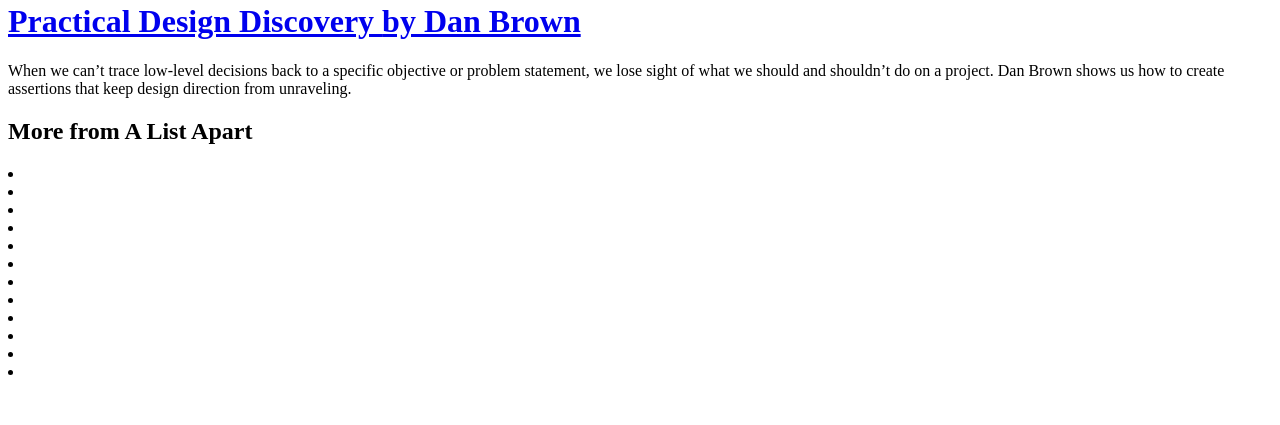
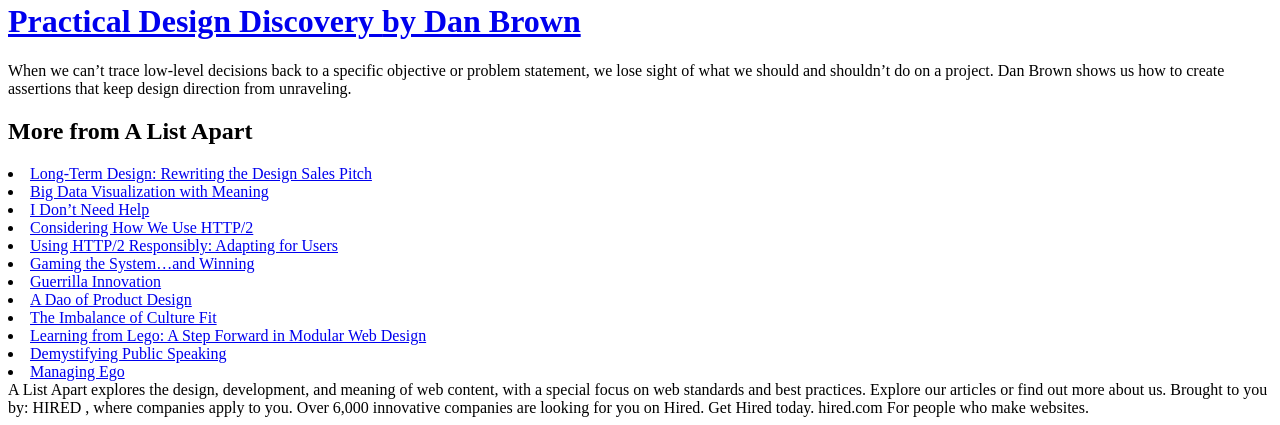
Before and after one commit to SwapnaBru/html-project, a plain HTML site: page index.html in a window 1280 px wide. Shown: the part 730-1155 px from the top of the page. Before the commit the page ends 1119 px from the top, so only its background shows below. Drawn offline with Linux system fonts and the light colour scheme.

Commit message:
created the list of articles and liked them each

```diff
--- a/index.html
+++ b/index.html
@@ -23,20 +23,26 @@
 
 <h2>More from A List Apart</h2>
 
-<li></li>
-<li></li>
-<li></li>
-<li></li>
-<li></li>
-<li></li>
-<li></li>
-<li></li>
-<li></li>
-<li></li>
-<li></li>
-<li></li>
+<li><a href="https://alistapart.com/article/long-term-design-rewriting-the-design-sales-pitch">
+Long-Term Design: Rewriting the Design Sales Pitch </a></li>
+<li><a href="#">Big Data Visualization with Meaning</a></li>
+<li><a href="#">I Don’t Need Help</a></li>
+<li><a href="#">Considering How We Use HTTP/2</a></li>
+<li><a href="#">Using HTTP/2 Responsibly: Adapting for Users</a></li>
+<li><a href="#">Gaming the System…and Winning</a></li>
+<li><a href="#">Guerrilla Innovation</a></li>
+<li><a href="#">A Dao of Product Design</a></li>
+<li><a href="#">The Imbalance of Culture Fit</a></li>
+<li><a href="#">Learning from Lego: A Step Forward in Modular Web Design</a></li>
+<li><a href="#">Demystifying Public Speaking</a></li>
+<li><a href="#">Managing Ego</a></li>
 
-<footer></footer>
+<footer>A List Apart explores the design, development, and meaning of web content, with a special focus on web standards and best practices. Explore our articles or find out more about us.
+Brought to you by:
+HIRED , where companies apply to you. Over 6,000 innovative companies are looking for you on Hired. Get Hired today.
+hired.com
+For people who make websites.
+</footer>
 
 </body>
 </html>
```
